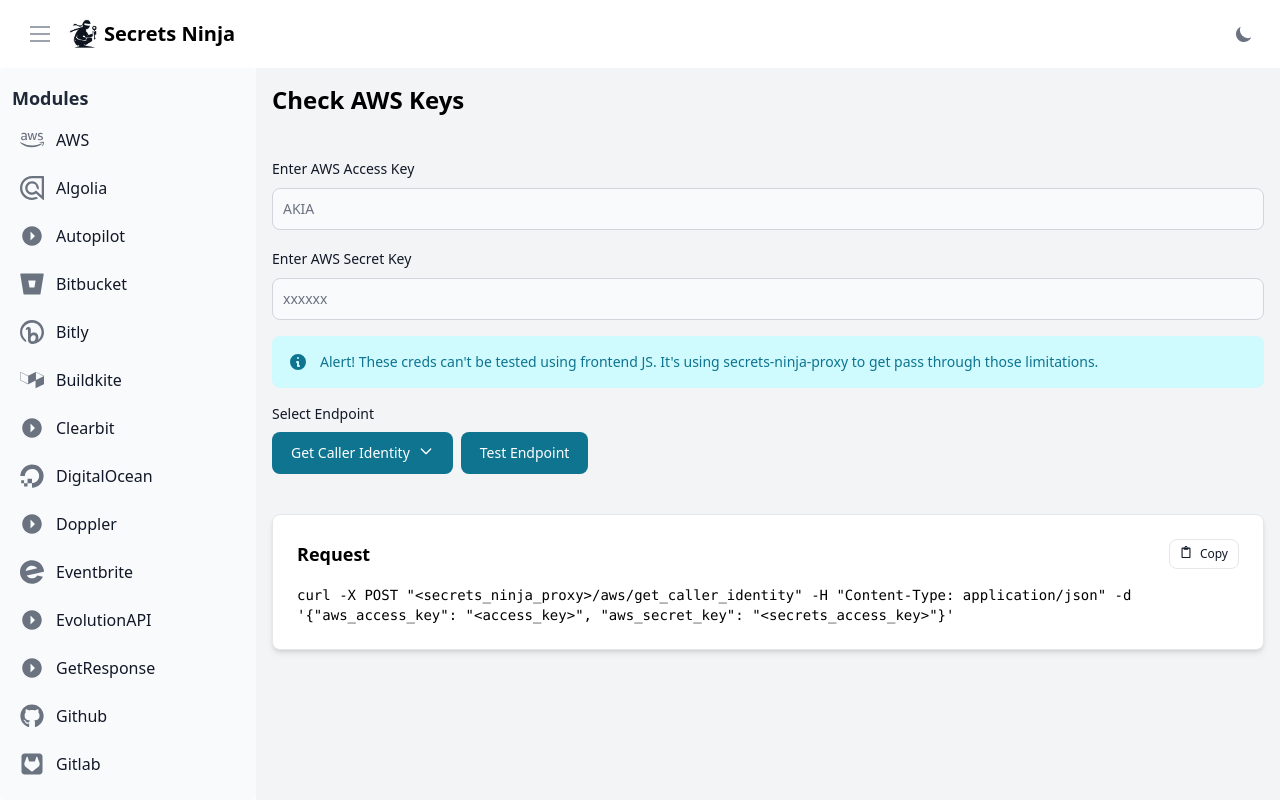
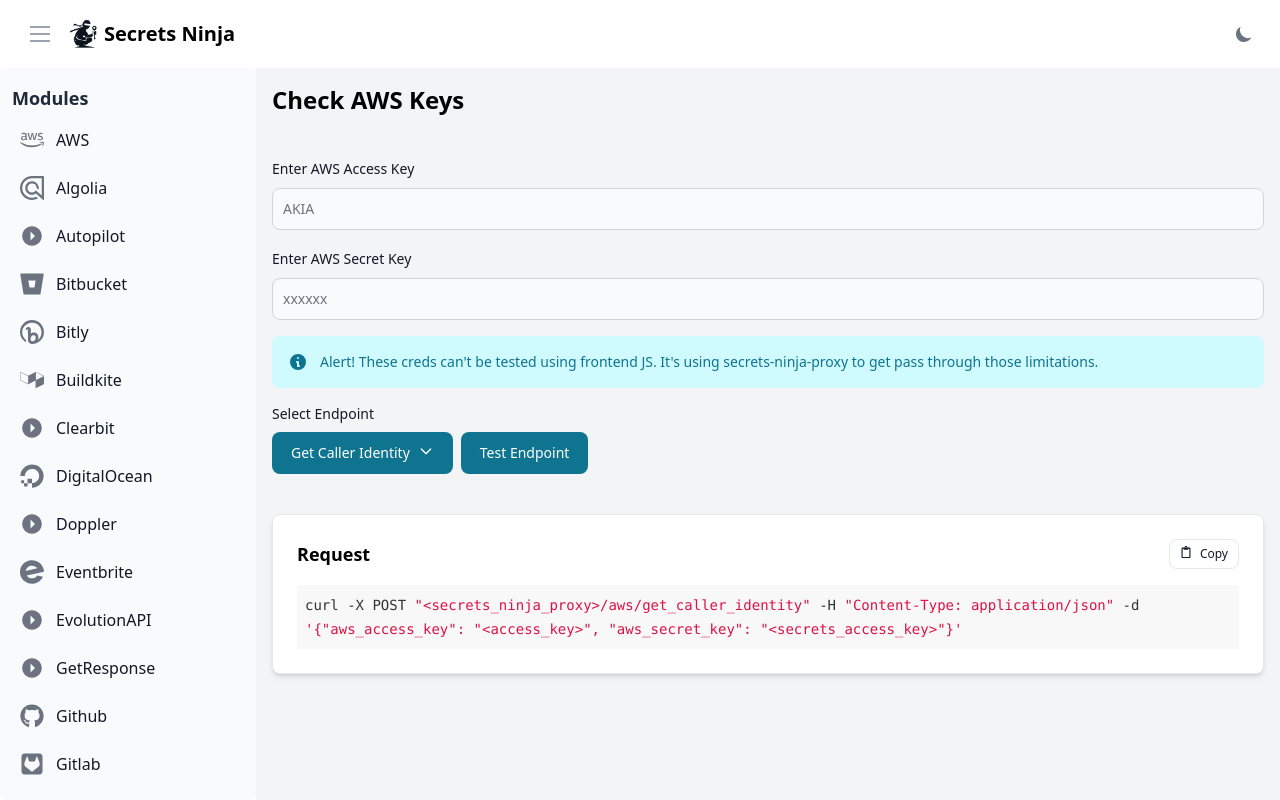
Before and after one commit to NikhilPanwar/secrets-ninja, a React (Vite) app: page /aws in a window 1280 px wide. Built offline with nearby package versions, Linux system fonts and the light colour scheme.

Commit message:
add syntax highlight for the request

```diff
--- a/package.json
+++ b/package.json
@@ -22,6 +22,7 @@
     "react-icons": "^5.5.0",
     "react-json-pretty": "^2.2.0",
     "react-router-dom": "^6.22.1",
+    "react-syntax-highlighter": "^15.6.1",
     "react-use": "^17.6.0",
     "tailwindcss": "^3.4.1"
   },
--- a/src/components/request_window.jsx
+++ b/src/components/request_window.jsx
@@ -2,6 +2,11 @@
 import { Card } from 'flowbite-react';
 import CopyButton from './copy_button';
 import '../css/json_theme.css';
+import { github } from 'react-syntax-highlighter/dist/esm/styles/hljs';
+import { Light as SyntaxHighlighter } from 'react-syntax-highlighter';
+import bash from 'react-syntax-highlighter/dist/esm/languages/hljs/bash';
+
+SyntaxHighlighter.registerLanguage('bash', bash);
 
 function RequestWindow({ curl = '' }) {
   return (
@@ -11,9 +16,9 @@
         <CopyButton textToCopy={curl} />
       </div>
       <div className="overflow-auto" style={{ maxHeight: '58vh' }}>
-        <pre className="text-xs md:text-sm font-mono dark:text-white whitespace-pre-wrap">
+        <SyntaxHighlighter codeTagProps={{ className: 'text-xs md:text-sm font-mono dark:text-white' }} wrapLongLines={true} language="bash" style={github}>
           {curl}
-        </pre>
+        </SyntaxHighlighter>
       </div>
     </Card>
   );
```
Also changed, not shown: 1 other file (tests, documents, lock files or other folders).
